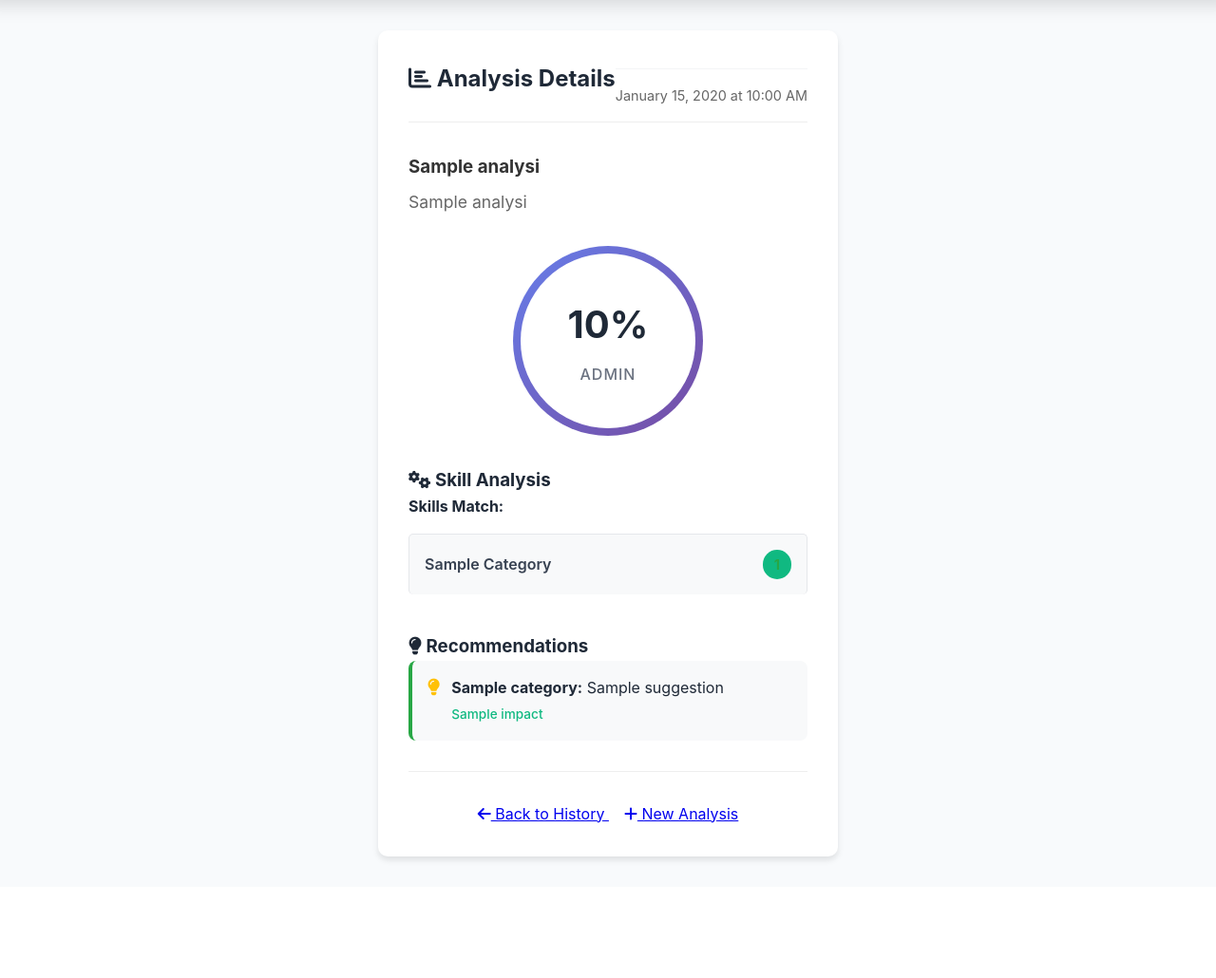
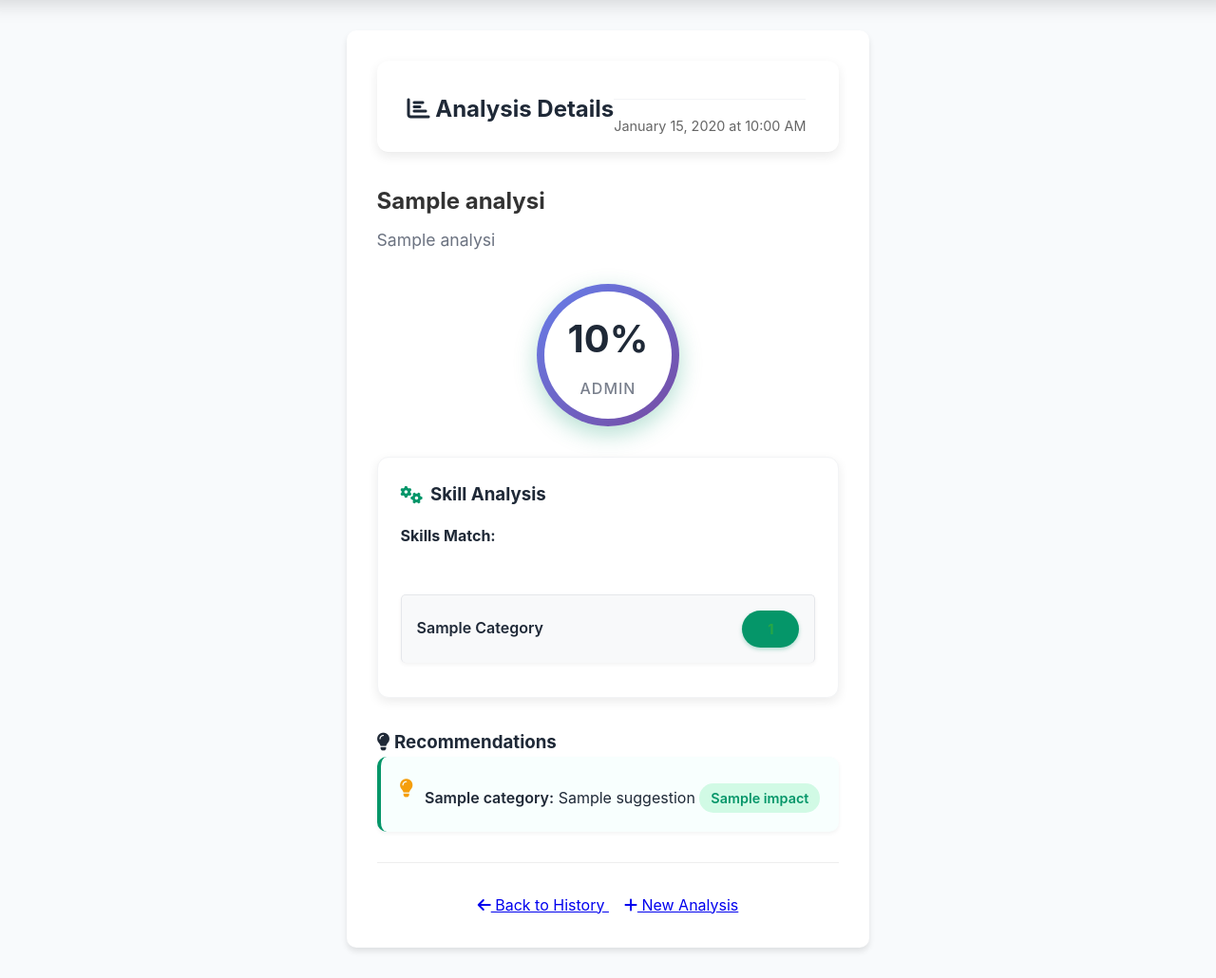
Before and after one commit to pawanbhattarai/resumeanalyzer, a Flask app: template templates/view_analysis.html in a window 1280 px wide. Shown: the part 82-1112 px from the top of the page at 95% size. Before the commit the page ends 990 px from the top, so only its background shows below. Run offline with Flask 3, Linux system fonts and the light colour scheme; the template is opened without the code that fills it: most values are stand-ins (such as "Sample title", 1, 10 or a date in 2020).

Commit message:
Improve visual appeal and readability of the application interface
Update CSS styles in static/dashboard.css to enhance element spacing, color schemes, and overall presentation, addressing user feedback regarding color mismatch and text display.

Replit-Commit-Author: Agent
Replit-Commit-Session-Id: 0d8ca8bb-57cd-41b3-b61c-11c60814e136
Replit-Commit-Checkpoint-Type: full_checkpoint
Replit-Commit-Screenshot-Url: https://storage.googleapis.com/screenshot-production-us-central1/a0399b20-a20d-4f05-9ff1-c1c5c3074750/0d8ca8bb-57cd-41b3-b61c-11c60814e136/CJM2CS4

```diff
--- a/static/dashboard.css
+++ b/static/dashboard.css
@@ -50,53 +50,150 @@
     display: flex;
     justify-content: space-between;
     align-items: center;
-    padding: 0.75rem;
+    padding: 1rem;
     background: white;
-    border-radius: 8px;
-    margin-bottom: 0.5rem;
+    border-radius: 10px;
+    margin-bottom: 0.75rem;
     border: 1px solid #e5e7eb;
+    box-shadow: 0 2px 4px rgba(0,0,0,0.05);
 }
 
 .skill-name {
-    font-weight: 500;
-    color: #374151;
+    font-weight: 600;
+    color: #1f2937;
+    font-size: 1rem;
 }
 
 .skill-percentage {
-    background: #10b981;
+    background: #059669;
     color: white;
-    padding: 0.25rem 0.75rem;
-    border-radius: 20px;
+    padding: 0.5rem 1rem;
+    border-radius: 25px;
     font-size: 0.9rem;
-    font-weight: 600;
+    font-weight: 700;
+    min-width: 60px;
+    text-align: center;
+    box-shadow: 0 2px 4px rgba(5, 150, 105, 0.3);
 }
 
 .recommendation-item {
     display: flex;
     align-items: start;
     gap: 0.75rem;
-    padding: 1rem;
-    background: #f8f9fa;
-    border-radius: 8px;
-    margin-bottom: 0.75rem;
-    border-left: 4px solid #28a745;
+    padding: 1.25rem;
+    background: #f8fffe;
+    border-radius: 10px;
+    margin-bottom: 1rem;
+    border-left: 4px solid #059669;
+    box-shadow: 0 2px 4px rgba(0,0,0,0.05);
 }
 
 .recommendation-item i {
-    color: #ffc107;
+    color: #f59e0b;
     margin-top: 0.2rem;
-    font-size: 1.1rem;
+    font-size: 1.2rem;
 }
 
 .rec-content {
     flex: 1;
 }
 
+.rec-content strong {
+    color: #1f2937;
+    font-weight: 600;
+}
+
 .impact {
-    font-size: 0.85rem;
-    color: #10b981;
-    margin-top: 0.25rem;
-    font-weight: 500;
+    font-size: 0.9rem;
+    color: #059669;
+    margin-top: 0.5rem;
+    font-weight: 600;
+    padding: 0.25rem 0.75rem;
+    background: #d1fae5;
+    border-radius: 15px;
+    display: inline-block;
+}
+
+/* Skill Section Styling */
+.skill-section {
+    background: white;
+    border-radius: 12px;
+    padding: 1.5rem;
+    margin-bottom: 2rem;
+    box-shadow: 0 4px 12px rgba(0,0,0,0.08);
+    border: 1px solid #f3f4f6;
+}
+
+.skill-section h3, .skill-section h4 {
+    color: #1f2937;
+    margin-bottom: 1rem;
+    display: flex;
+    align-items: center;
+    gap: 0.5rem;
+}
+
+.skill-section h3 i {
+    color: #059669;
+}
+
+.skill-matches {
+    margin-top: 1rem;
+}
+
+/* Analysis Details Page Styling */
+.analysis-details {
+    max-width: 900px;
+    margin: 0 auto;
+    padding: 2rem;
+}
+
+.analysis-header {
+    background: white;
+    border-radius: 12px;
+    padding: 2rem;
+    margin-bottom: 2rem;
+    text-align: center;
+    box-shadow: 0 4px 12px rgba(0,0,0,0.08);
+}
+
+.job-info h3 {
+    color: #1f2937;
+    font-size: 1.5rem;
+    margin-bottom: 0.5rem;
+}
+
+.job-info .company {
+    color: #6b7280;
+    font-size: 1.1rem;
+}
+
+.score-section {
+    display: flex;
+    justify-content: center;
+    margin: 2rem 0;
+}
+
+.score-circle {
+    background: linear-gradient(135deg, #059669 0%, #10b981 100%);
+    color: white;
+    width: 150px;
+    height: 150px;
+    border-radius: 50%;
+    display: flex;
+    flex-direction: column;
+    align-items: center;
+    justify-content: center;
+    box-shadow: 0 8px 25px rgba(5, 150, 105, 0.3);
+}
+
+.score-value {
+    font-size: 2.5rem;
+    font-weight: 700;
+}
+
+.score-label {
+    font-size: 0.9rem;
+    opacity: 0.9;
 }
 
 /* Enhanced Navigation */
```
Also changed, not shown: attached_assets/image_1754799324750.png (added).
